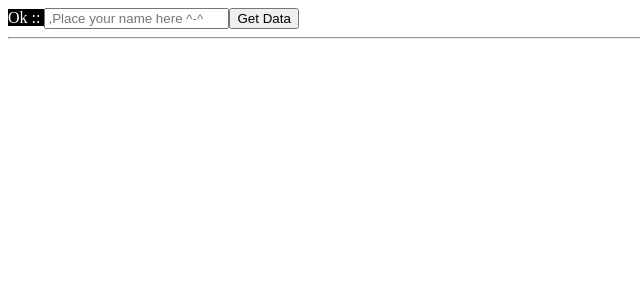
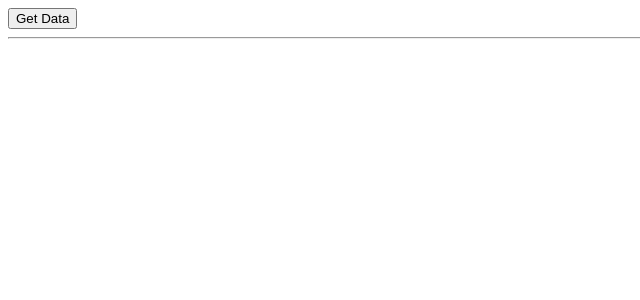
Before and after one commit to robindersingh1986/react-redux-express-boilerplate, a React app: page / in a window 1280 px wide. Shown: the top 300 px of the page, without its empty margins (0-640 px from the left). Built offline with nearby package versions, Linux system fonts and the light colour scheme.

Commit message:
moved common inside components

```diff
--- a/package.json
+++ b/package.json
@@ -8,7 +8,7 @@
     "lint": "./node_modules/.bin/eslint src",
     "clean": "rm -rf ./dist",
     "build": "webpack",
-    "start": "npm run lint && npm run build && node server"
+    "start": "npm run build && node server"
   },
   "repository": {
     "type": "git",
--- a/server.js
+++ b/server.js
@@ -2,7 +2,7 @@ const express = require('express');
 const webpack = require('webpack');
 const path = require('path');
 const app = express();
-const HTTP_PORT = process.env.HTTP_PORT || 9800;
+const HTTP_PORT = process.env.HTTP_PORT || 3000;
 const HOST = process.env.HOST || null;
 
 const webpackConfig = require('./webpack.config.js');
--- a/src/commonComponents/Input.js
+++ /dev/null
@@ -1,46 +0,0 @@
-import React, { Component } from 'react';
-//import PropTypes from 'prop-types';
-
-
-class Text extends Component {
-  constructor ( props ) {
-    super( props );
-    this.state = {
-      name: this.props.name || 'input',
-      value: '',
-      type: this.props.type || 'text',
-      placeholder: this.props.placeholder || ',Place your name here ^-^',
-      required: true,
-    };
-  }
-
-  validateField = () => {
-    if( this.state.required ) {
-      console.log('validate logic here');
-    }
-  };
-
-  render() {
-    return (
-      <input
-        tabIndex='1' // Optional.[String or Number].Default: -1.
-        id={ this.state.name } // Optional.[String].Default: ''.  Input ID.
-        name={ this.state.name } // Optional.[String].Default: ''. Input name.
-        type={ this.state.type } // Optional.[String].Default: 'text'. Input type [text, password, number].
-        value={ this.state.value } // Optional.[String].Default: ''.
-        placeholder={ this.state.placeholder } // Optional.[String].Default: ''.
-        required= { this.state.required }
-        onChange={ (value, e) => {
-          this.setState({ value });
-          console.log(this.state.value);
-        } } // Required.[Func].Default: () => {}. Will return the value.
-        onBlur={ e => {
-          console.log(e);
-          this.validateField();
-        } } // Optional.[Func].Default: none. In order to validate the value on blur, you MUST provide a function, even if it is an empty function. Missing this, the validation on blur will not work.
-      />
-    );
-  }
-}
-
-export default Text;
--- a/src/components/DashboardComponent.js
+++ b/src/components/DashboardComponent.js
@@ -1,7 +1,6 @@
 import React, { Component } from 'react';
 import PropTypes from 'prop-types';
 import '../styles/index.scss';
-import Text from '../commonComponents/input';
 
 export default class DashboardComponent extends Component {
   handleClick = () => {
@@ -11,8 +10,7 @@ export default class DashboardComponent extends Component {
     const { items, status } = this.props;
     return (
       <div>
-        <span className="span"> Ok :: {status} </span>
-        <Text />
+        <span className="span">{status} </span>
         <button onClick={this.handleClick}>Get Data</button> <hr />
         {items}
       </div>
```
Also changed, not shown: src/components/common/Button.js (added), src/components/common/Input.js (added).
